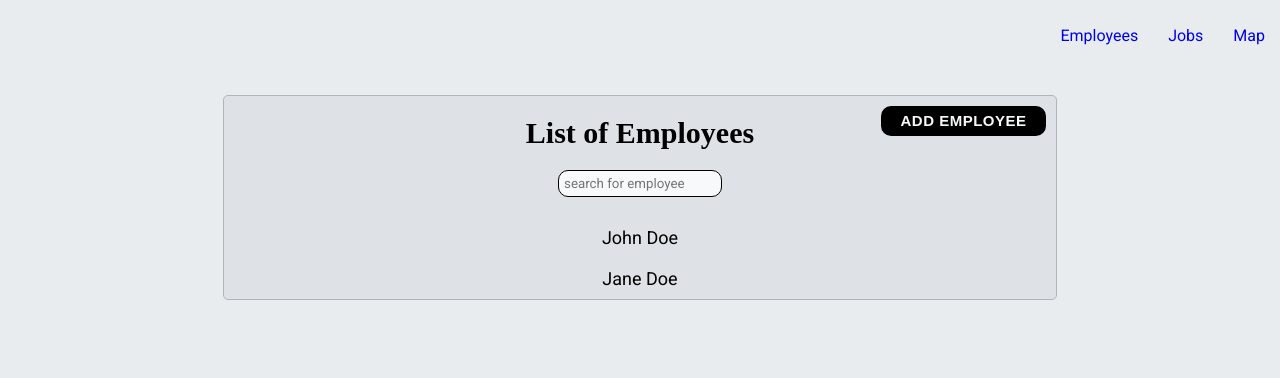
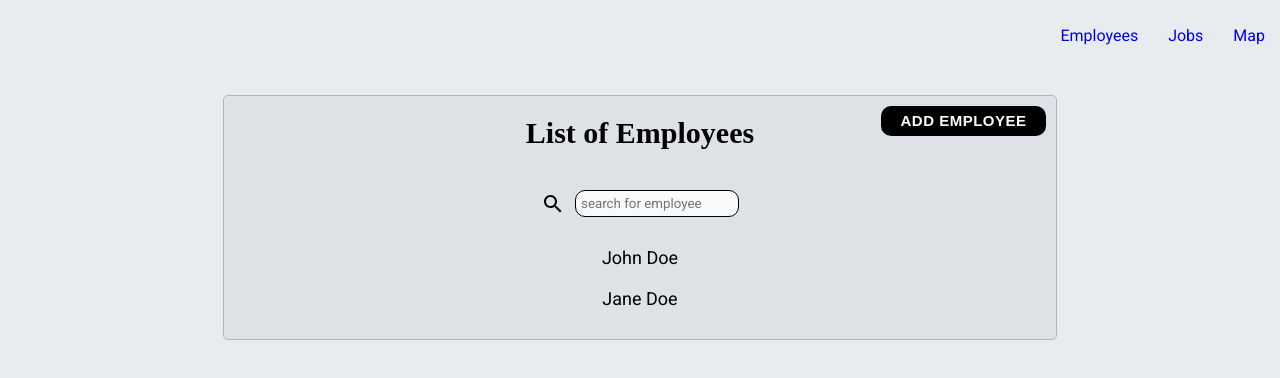
Before and after one commit to yaahcd/workflow-controller-app, a React (Vite) app: page /home/employees in a window 1280 px wide. Shown: the top 378 px of the page. Built offline with nearby package versions, Linux system fonts and the light colour scheme; a web font is replaced by a local one.

Commit message:
added search functionality and some styling changes

```diff
--- a/package.json
+++ b/package.json
@@ -10,6 +10,10 @@
     "preview": "vite preview"
   },
   "dependencies": {
+    "@emotion/react": "^11.11.1",
+    "@emotion/styled": "^11.11.0",
+    "@mui/icons-material": "^5.14.15",
+    "@mui/material": "^5.14.15",
     "react": "^18.2.0",
     "react-dom": "^18.2.0",
     "react-router-dom": "^6.17.0",
--- a/src/components/employeesList/EmployeesList.jsx
+++ b/src/components/employeesList/EmployeesList.jsx
@@ -6,9 +6,25 @@ import { useNavigate } from "react-router-dom";
 import { employees } from "../../../employeeList.json";
 import SearchBox from "../searchBox/SearchBox";
 import Button, { BUTTON_TYPE_CLASSES } from "../button/Button";
+import { useEffect, useState } from "react";
 
 function EmployeesList() {
   const navigate = useNavigate();
+  const [searchField, setSearchField] = useState("");
+  const [filteredEmployees, setFilteredEmployees] = useState(employees);
+
+  useEffect(() => {
+    const newFilteredEmployees = employees.filter((employee) => {
+      return employee.name.toLowerCase().includes(searchField);
+    });
+
+    setFilteredEmployees(newFilteredEmployees);
+  }, [employees, searchField]);
+
+  const onSearchChange = (e)=> {
+    const searchFieldString = e.target.value.toLowerCase();
+    setSearchField(searchFieldString);
+  };
 
   return (
     <EmployeesListContainer>
@@ -18,9 +34,9 @@ function EmployeesList() {
       <h3>List of Employees</h3>
       <SearchBox
         placeholder={"search for employee"}
-        onChangeHandler={() => {}}
+        onChangeHandler={onSearchChange}
       />
-      {employees.map((employee, index) => (
+      {filteredEmployees.map((employee, index) => (
         <p key={index} onClick={() => navigate(`${employee.id}`)}>
           {employee.name}
         </p>
--- a/src/components/employeesList/employeesList.styles.jsx
+++ b/src/components/employeesList/employeesList.styles.jsx
@@ -11,6 +11,7 @@ width: 65vw;
 position: relative;
 border: 1px solid #ADB5BD;
 border-radius: 5px;
+padding-bottom: 20px;
 
 h3 {
     font-family: 'Kite One';
--- a/src/components/searchBox/SearchBox.jsx
+++ b/src/components/searchBox/SearchBox.jsx
@@ -1,10 +1,12 @@
 import { SearchBoxContainer } from "./searchBox.styles"
+import SearchIcon from '@mui/icons-material/Search';
 
 
 function SearchBox({placeholder, onChangeHandler}) {
 
   return (
     <SearchBoxContainer>
+    <SearchIcon />
     <input
       type="search"
       placeholder={`${placeholder}`}
--- a/src/components/searchBox/searchBox.styles.jsx
+++ b/src/components/searchBox/searchBox.styles.jsx
@@ -1,11 +1,15 @@
 import styled from "styled-components";
 
 export const SearchBoxContainer = styled.div`
+display: flex;
+justify-content: center;
+align-items: center;
+margin: 20px;
 
 input {
+    margin-left: 10px;
     border: 0.5px solid;
     border-radius: 10px;
     padding: 5px;
-    margin-bottom: 20px;
     background-color: #F8F9FA
 `
```
Also changed, not shown: 1 other file (tests, documents, lock files or other folders).
